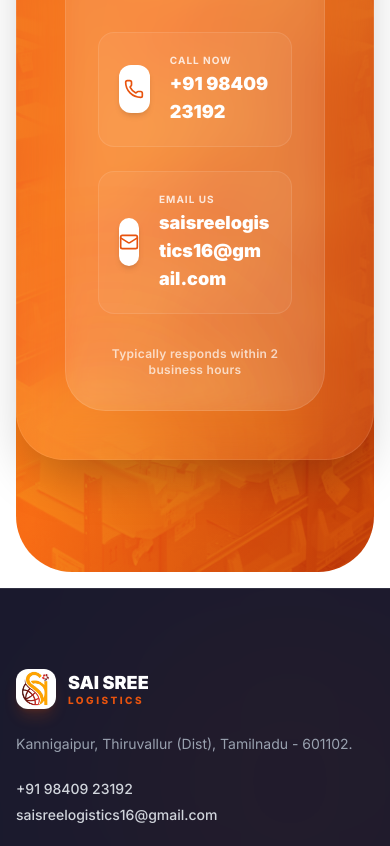
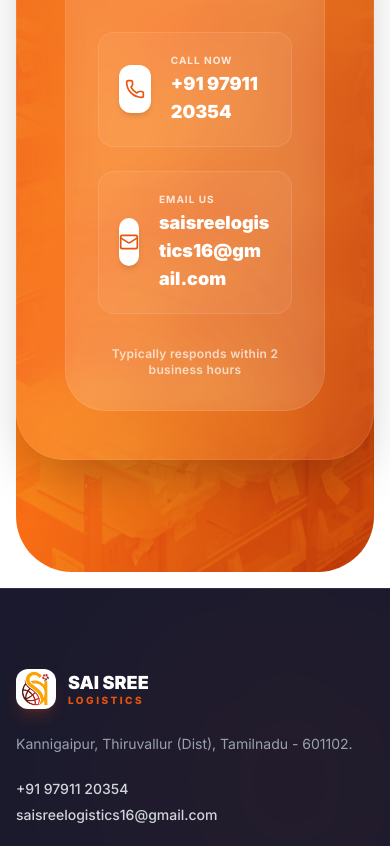
Before and after one commit to rd10032011-tech/sai-sree-logistics, a React (Vite) app: page / in a window 390 px wide. Shown: the part 9241-10087 px from the top of the page. Built offline with nearby package versions, Linux system fonts and the light colour scheme.

Commit message:
Update phone: +91 98409 23192 → +91 97911 20354 (all files)

```diff
--- a/index.html
+++ b/index.html
@@ -50,7 +50,7 @@
         "longitude": "79.9085"
       },
       "url": "https://www.saisreelogistics.com",
-      "telephone": "+919840923192",
+      "telephone": "+919791120354",
       "email": "saisreelogistics16@gmail.com",
       "priceRange": "$$",
       "openingHoursSpecification": [
--- a/src/components/CTA.jsx
+++ b/src/components/CTA.jsx
@@ -66,7 +66,7 @@
               <h3 className="text-2xl font-black text-white mb-8">Contact Our Experts</h3>
               <div className="space-y-6">
                 <a
-                  href="tel:+919840923192"
+                  href="tel:+919791120354"
                   className="flex items-center gap-5 p-5 bg-white/5 hover:bg-white/10 border border-white/10 rounded-2xl transition-all duration-300 group"
                 >
                   <div className="w-12 h-12 bg-white rounded-xl flex items-center justify-center text-primary shadow-md group-hover:scale-105 transition-transform duration-300">
@@ -74,7 +74,7 @@
                   </div>
                   <div>
                     <div className="text-white/80 text-[10px] font-bold uppercase tracking-widest mb-0.5">Call Now</div>
-                    <div className="text-lg sm:text-xl font-black text-white">+91 98409 23192</div>
+                    <div className="text-lg sm:text-xl font-black text-white">+91 97911 20354</div>
                   </div>
                 </a>
                 <a
--- a/src/components/FloatingContact.jsx
+++ b/src/components/FloatingContact.jsx
@@ -5,7 +5,7 @@
   return (
     <div className="fixed bottom-6 left-6 z-40 flex flex-col gap-3">
       <motion.a
-        href="tel:+919840923192"
+        href="tel:+919791120354"
         whileHover={{ scale: 1.1 }}
         whileTap={{ scale: 0.9 }}
         className="w-12 h-12 bg-accent hover:bg-accent-dark text-white rounded-full shadow-lg shadow-accent/20 flex items-center justify-center transition-colors"
@@ -14,7 +14,7 @@
         <Phone size={18} />
       </motion.a>
       <motion.a
-        href="https://wa.me/919840923192"
+        href="https://wa.me/919791120354"
         target="_blank"
         rel="noopener noreferrer"
         whileHover={{ scale: 1.1 }}
--- a/src/components/Footer.jsx
+++ b/src/components/Footer.jsx
@@ -48,7 +48,7 @@
               Kannigaipur, Thiruvallur (Dist), Tamilnadu - 601102.
             </p>
             <p className="text-gray-300 text-sm mb-1.5 font-medium">
-              <a href="tel:+919840923192" className="hover:text-primary transition-colors">+91 98409 23192</a>
+              <a href="tel:+919791120354" className="hover:text-primary transition-colors">+91 97911 20354</a>
             </p>
             <p className="text-gray-300 text-sm mb-5 font-medium">
               <a href="mailto:saisreelogistics16@gmail.com" className="hover:text-primary transition-colors">saisreelogistics16@gmail.com</a>
--- a/src/pages/AboutUs.jsx
+++ b/src/pages/AboutUs.jsx
@@ -64,7 +64,7 @@
                   { icon: Calendar, label: 'Established', value: '2015' },
                   { icon: ShieldCheck, label: 'GST Number', value: '33AVFPS0910J1ZN' },
                   { icon: MapPin, label: 'Headquarters', value: 'Kannigaipur, Thiruvallur (Dist), Tamilnadu - 601102' },
-                  { icon: Phone, label: 'Contact', value: '+91 98409 23192' },
+                  { icon: Phone, label: 'Contact', value: '+91 97911 20354' },
                   { icon: Mail, label: 'Email', value: 'saisreelogistics16@gmail.com' },
                 ].map((item, idx) => (
                   <div key={idx} className="flex gap-6 items-center">
--- a/src/pages/Careers.jsx
+++ b/src/pages/Careers.jsx
@@ -82,7 +82,7 @@
           <h1 className="text-3xl sm:text-4xl lg:text-5xl font-black text-accent mb-4 tracking-tight">Careers</h1>
           <p className="text-gray-500 text-lg mb-6 leading-relaxed">Join the Sai Sree Logistics team and grow with us.</p>
           <p className="text-gray-500 mb-12">
-            Interested? Call us at <a href="tel:+919840923192" className="text-accent hover:underline">+91 98409 23192</a> or email your resume to{' '}
+            Interested? Call us at <a href="tel:+919791120354" className="text-accent hover:underline">+91 97911 20354</a> or email your resume to{' '}
             <a href="mailto:saisreelogistics16@gmail.com" className="text-accent hover:underline">saisreelogistics16@gmail.com</a>.
           </p>
 
--- a/src/pages/Contact.jsx
+++ b/src/pages/Contact.jsx
@@ -161,7 +161,7 @@
                 <div className="space-y-5">
                   {[
                     { label: 'Address', value: 'Kannigaipur, Thiruvallur (Dist), Tamilnadu - 601102' },
-                    { label: 'Phone', value: '+91 98409 23192', href: 'tel:+919840923192', icon: Phone },
+                    { label: 'Phone', value: '+91 97911 20354', href: 'tel:+919791120354', icon: Phone },
                     { label: 'Email', value: 'saisreelogistics16@gmail.com', href: 'mailto:saisreelogistics16@gmail.com', icon: Mail },
                     { label: 'GST', value: '33AVFPS0910J1ZN' },
                   ].map((item) => (
@@ -200,9 +200,9 @@
               <div className="bg-gradient-to-br from-primary to-primary-dark rounded-3xl p-8 shadow-lg shadow-primary/20">
                 <h2 className="text-xl font-bold text-white mb-2">Need Immediate Help?</h2>
                 <p className="text-white/80 text-sm mb-5 font-medium">Call our operations team for urgent inquiries.</p>
-                <a href="tel:+919840923192" className="inline-flex items-center gap-2 bg-white text-primary font-extrabold px-6 py-3 rounded-xl hover:bg-gray-100 transition-all">
+                <a href="tel:+919791120354" className="inline-flex items-center gap-2 bg-white text-primary font-extrabold px-6 py-3 rounded-xl hover:bg-gray-100 transition-all">
                   <Phone size={16} />
-                  +91 98409 23192
+                  +91 97911 20354
                 </a>
               </div>
             </div>
--- a/src/pages/Faqs.jsx
+++ b/src/pages/Faqs.jsx
@@ -25,7 +25,7 @@
   },
   {
     q: 'How do I start working with you?',
-    a: 'Simply call us at +91 98409 23192, email saisreelogistics16@gmail.com, or fill out the contact form on our website. We\'ll discuss your requirements, visit your facility if needed, and propose a tailored solution within 2 business days.',
+    a: 'Simply call us at +91 97911 20354, email saisreelogistics16@gmail.com, or fill out the contact form on our website. We\'ll discuss your requirements, visit your facility if needed, and propose a tailored solution within 2 business days.',
   },
   {
     q: 'Do you provide CCTV-monitored storage?',
--- a/src/pages/HelpCenter.jsx
+++ b/src/pages/HelpCenter.jsx
@@ -2,7 +2,7 @@
 import { Link } from 'react-router-dom'
 
 const topics = [
-  { q: 'How do I get a quote?', a: 'Visit our Contact page or call +91 98409 23192. Provide your shipment details — volume, type of goods, pickup/delivery locations — and we\'ll respond within 2 hours with a customized proposal.' },
+  { q: 'How do I get a quote?', a: 'Visit our Contact page or call +91 97911 20354. Provide your shipment details — volume, type of goods, pickup/delivery locations — and we\'ll respond within 2 hours with a customized proposal.' },
   { q: 'What documents do I need for warehousing?', a: 'You\'ll need a signed storage agreement, goods receipt note, and GST invoice copy for incoming stock. We handle all ongoing documentation including Custodian Certificates, daily MIS reports, and bin card updates.' },
   { q: 'Can I track my shipments in real time?', a: 'Yes. Every shipment is tracked from pickup to delivery via GPS. You can contact our operations team for live tracking updates and ETA information at any time.' },
   { q: 'Do you provide manpower for short-term projects?', a: 'Absolutely. We offer both permanent and day-based temporary staffing. Whether you need 5 or 50 workers, we can scale within 24-48 hours. All workers are background-verified and trained.' },
--- a/src/pages/PrivacyPolicy.jsx
+++ b/src/pages/PrivacyPolicy.jsx
@@ -84,7 +84,7 @@
       </p>
       <p className="text-gray-400 leading-relaxed mb-4">
         Email: <a href="mailto:saisreelogistics16@gmail.com" className="text-accent hover:underline">saisreelogistics16@gmail.com</a><br />
-        Phone: <a href="tel:+919840923192" className="text-accent hover:underline">+91 98409 23192</a><br />
+        Phone: <a href="tel:+919791120354" className="text-accent hover:underline">+91 97911 20354</a><br />
         Address: Kannigaipur, Thiruvallur (Dist), Tamilnadu - 601102
       </p>
     </PageShell>
--- a/src/pages/ServiceDetail.jsx
+++ b/src/pages/ServiceDetail.jsx
@@ -196,10 +196,10 @@
                 </svg>
               </Link>
               <a
-                href="tel:+919840923192"
+                href="tel:+919791120354"
                 className="border border-white/35 hover:border-white text-white font-semibold px-8 py-4 rounded-xl transition-all"
               >
-                Call +91 98409 23192
+                Call +91 97911 20354
               </a>
             </div>
           </div>
```
